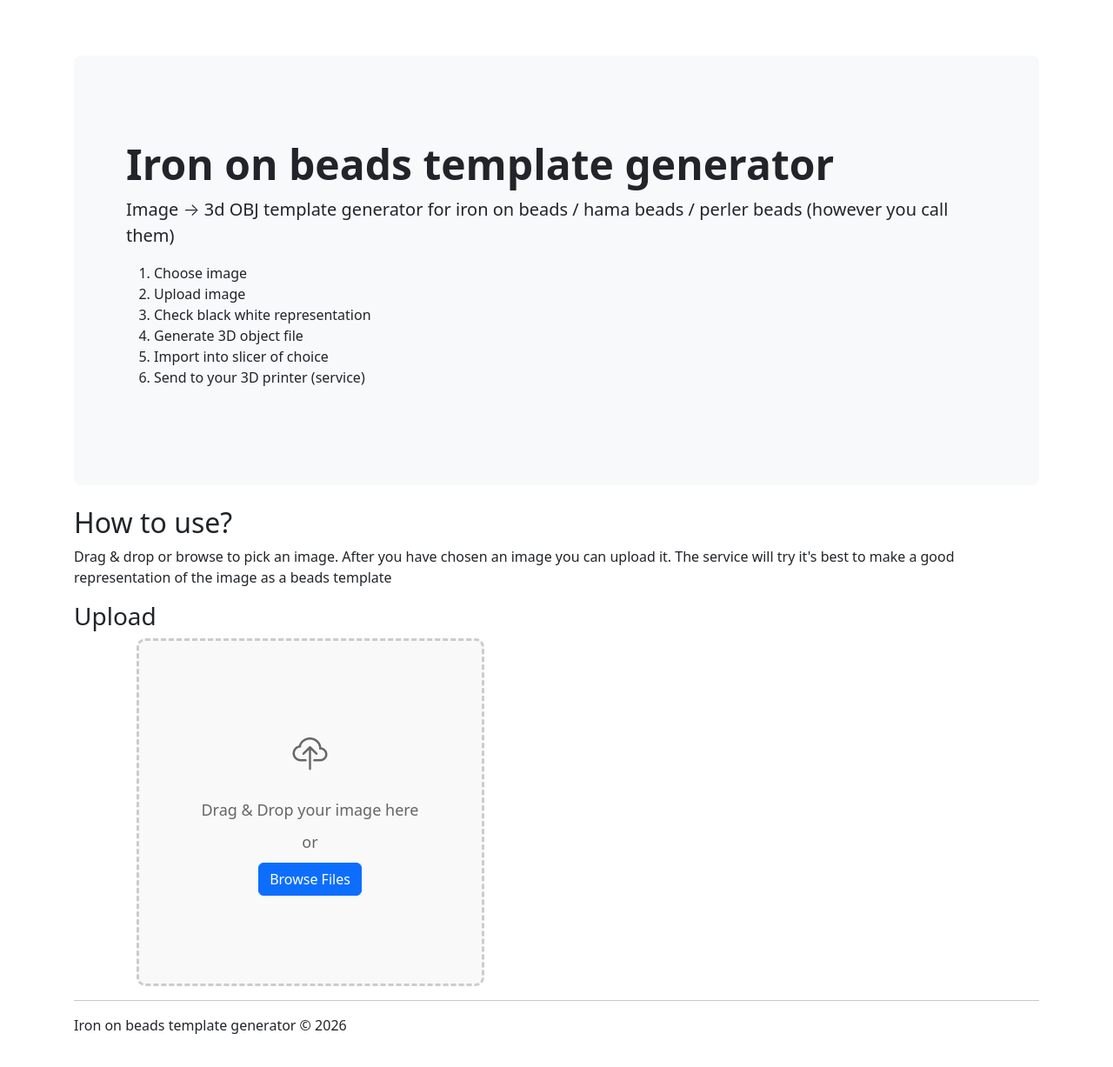
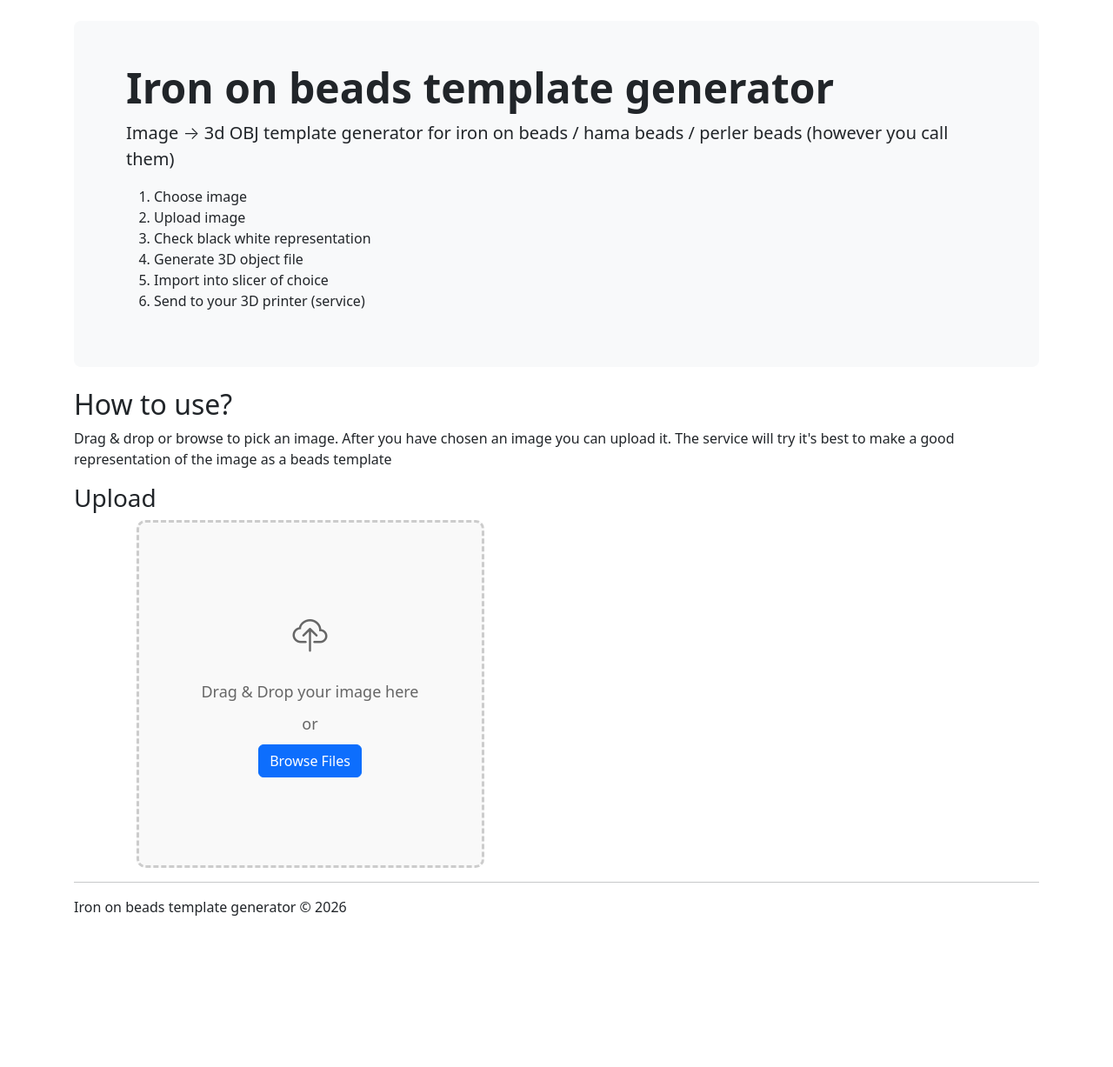
Before and after one commit to Ebbelink/iron-on-beads-template-generator, a Flask app: page / in a window 1280 px wide. Shown: the part 56-1283 px from the top of the page at 87% size. After the commit the page ends 1109 px from the top, so only its background shows below. Run offline with Flask 3, Linux system fonts and the light colour scheme; parts of the project's set-up code (start-up, migrations or seed data) failed here and were passed over; some libraries are stand-ins or nearby versions.

Commit message:
small UI changes

```diff
--- a/IronOnBeadsTemplateGenerator/IronOnBeadsTemplateGenerator/templates/generate-template.html
+++ b/IronOnBeadsTemplateGenerator/IronOnBeadsTemplateGenerator/templates/generate-template.html
@@ -2,7 +2,7 @@
 
 {% block content %}
 
-<div class="p-5 mb-4 bg-light rounded-3">
+<div class="px-5 mb-4 bg-light rounded-3">
   <div class="container-fluid py-5">
     <h1 class="display-5 fw-bold">Iron on beads template generator</h1>
     <p class="lead">Image &rarr; 3d OBJ template generator for iron on beads / hama beads / perler beads (however you call them)</p>
--- a/IronOnBeadsTemplateGenerator/IronOnBeadsTemplateGenerator/templates/layout.html
+++ b/IronOnBeadsTemplateGenerator/IronOnBeadsTemplateGenerator/templates/layout.html
@@ -36,7 +36,7 @@
         </div>
     </nav>
 
-    <div class="container body-content" style="margin-top: 70px;">
+    <div class="container body-content" style="margin-top: 30px;">
         {% block content %}{% endblock %}
         <hr />
         <footer>
```
